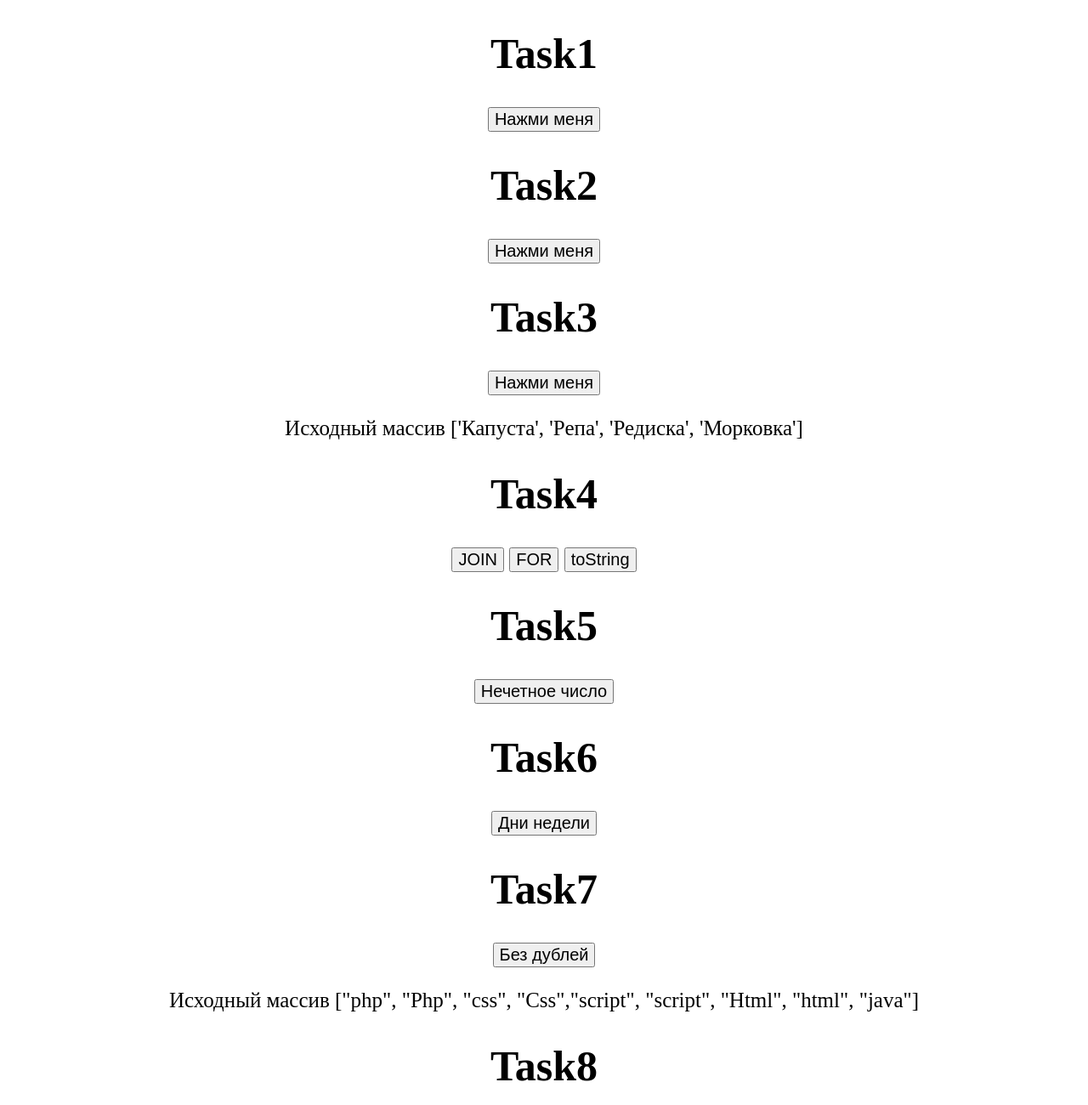
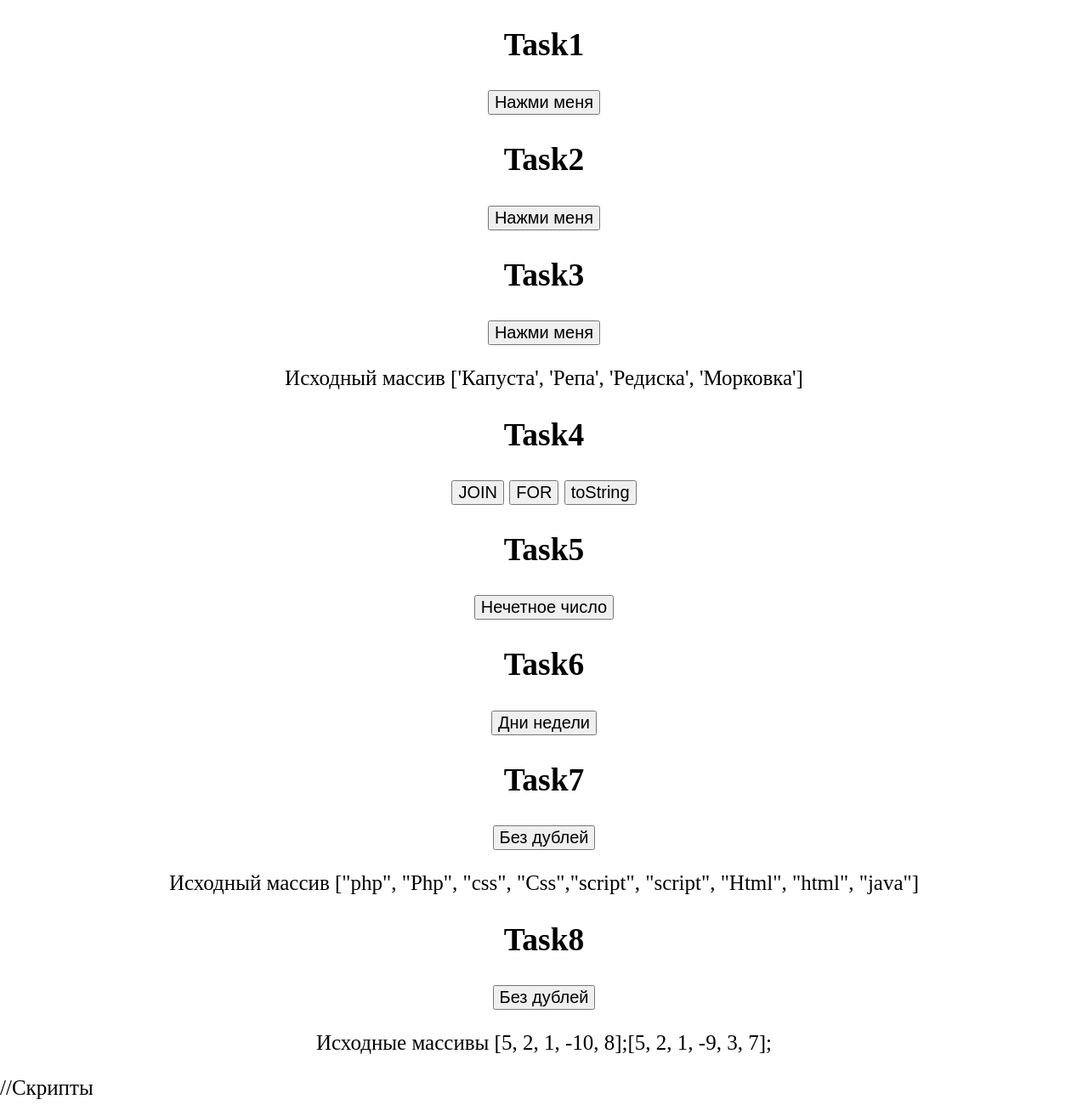
Before and after one commit to breligor/homeTask1, a plain HTML site: page index.html in a window 1280 px wide. Shown: the top 1300 px of the page at 85% size. Drawn offline with Linux system fonts and the light colour scheme.

Commit message:
update index.html
убрал кэмелкейс в айди, убрал лишние h1, убрал пробелы

```diff
--- a/index.html
+++ b/index.html
@@ -6,50 +6,48 @@
 </head>
 <body>
 <div class="container">
-    <div class="task-container" id="firstDiv">
-        <h1>Task1</h1>
-        <button id="firstButton">Нажми меня</button>
+    <div class="task-container" id="first-Div">
+        <h2>Task1</h2>
+        <button id="first-Button">Нажми меня</button>
     </div>
-    <div class="task-container" id="secondDiv">
-        <h1>Task2</h1>
-        <button  id="secondButton">Нажми меня</button>
+    <div class="task-container" id="second-Div">
+        <h2>Task2</h2>
+        <button id="second-Button">Нажми меня</button>
     </div>
-    <div class="task-container" id="thirdDiv">
-        <h1>Task3</h1>
-        <button  id="thirdButton">Нажми меня</button>
+    <div class="task-container" id="third-Div">
+        <h2>Task3</h2>
+        <button id="third-Button">Нажми меня</button>
         <p>Исходный массив ['Капуста', 'Репа', 'Редиска', 'Морковка']</p>
     </div>
-    <div class="task-container" id="fourthDiv">
-        <h1>Task4</h1>
-        <button  id="fourthButton">JOIN</button>
-        <button  id="fifthButton">FOR</button>
-        <button  id="sixButton">toString</button>
+    <div class="task-container" id="fourth-Div">
+        <h2>Task4</h2>
+        <button id="fourth-Button">JOIN</button>
+        <button id="fifth-Button">FOR</button>
+        <button id="six-Button">toString</button>
     </div>
-    <div class="task-container" id="fifthDiv">
-        <h1>Task5</h1>
-        <button id="sevenButton">Нечетное число</button>
+    <div class="task-container" id="fifth-Div">
+        <h2>Task5</h2>
+        <button id="seven-Button">Нечетное число</button>
     </div>
-    <div class="task-container" id="sixDiv">
-        <h1>Task6</h1>
-        <button id="eightButton">Дни недели</button>
+    <div class="task-container" id="six-Div">
+        <h2>Task6</h2>
+        <button id="eight-Button">Дни недели</button>
         <p id="day"></p>
     </div>
-    <div class="task-container" id="sevenDiv">
-        <h1>Task7</h1>
-        <button id="nineButton">Без дублей</button>
+    <div class="task-container" id="seven-Div">
+        <h2>Task7</h2>
+        <button id="nine-Button">Без дублей</button>
         <p> Исходный массив ["php", "Php", "css", "Css","script", "script", "Html", "html", "java"]</p>
         <p id="paragraph"></p>
     </div>
-    <div class="task-container" id="eightDiv">
-        <h1>Task8</h1>
-        <button id="tenButton">Без дублей</button>
+    <div class="task-container" id="eight-Div">
+        <h2>Task8</h2>
+        <button id="ten-Button">Без дублей</button>
         <p>Исходные массивы [5, 2, 1, -10, 8];[5, 2, 1, -9, 3, 7];</p>
         <p id="text"></p>
     </div>
 </div>
-
-
-
+//Скрипты
 <script src="scrypt_1.js"></script>
 <script src="scrypt_2.js"></script>
 <script src="scrypt_3.js"></script>
```
